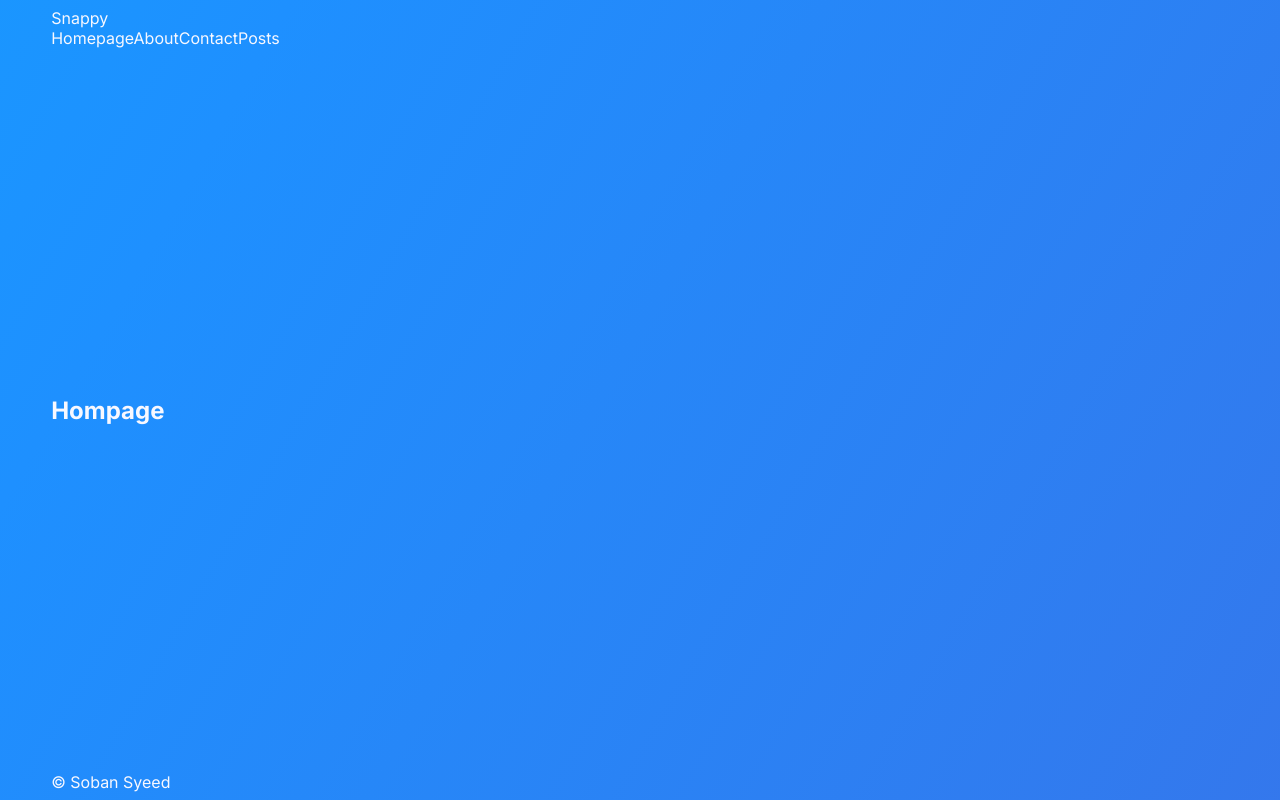
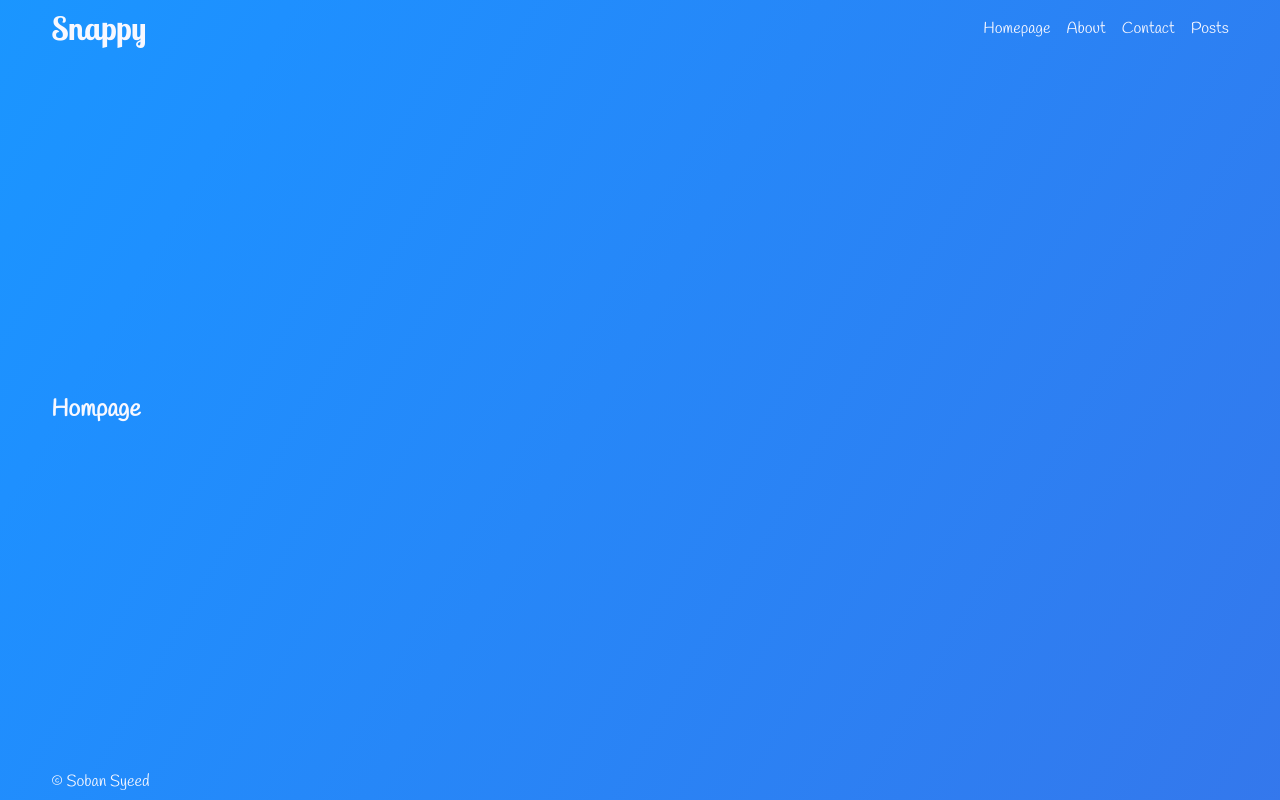
Before and after one commit to SnakyMz/Snappy, a Next.js app: page / in a window 1280 px wide. Built offline with nearby package versions, Linux system fonts and the light colour scheme.

Commit message:
Add fonts

```diff
--- a/src/app/globals.css
+++ b/src/app/globals.css
@@ -25,7 +25,6 @@ body {
   }
 }
 
-
 .container {
   min-height: 100vh;
   display: flex;
--- a/src/app/layout.js
+++ b/src/app/layout.js
@@ -1,9 +1,9 @@
-import { Inter } from 'next/font/google'
+import { Handlee } from 'next/font/google'
 import './globals.css'
 import Navbar from '@/components/navbar/navbar'
 import Footer from '@/components/footer/footer'
 
-const inter = Inter({ subsets: ['latin'] })
+const handlee = Handlee({ subsets: ["latin"], weight: "400" })
 
 export const metadata = {
   title: 'Snappy',
@@ -13,7 +13,7 @@ export const metadata = {
 export default function RootLayout({ children }) {
   return (
     <html lang="en">
-      <body className={inter.className}>
+      <body className={handlee.className}>
         <section className="container">
           <Navbar />
           {children}
--- a/src/components/navbar/navbar.js
+++ b/src/components/navbar/navbar.js
@@ -1,15 +1,19 @@
 import Link from "next/link";
+import { Lobster_Two } from "next/font/google";
+import styles from "./navbar.module.css";
+
+const lobster = Lobster_Two({ subsets: ['latin'], weight: "700" });
 
 export default function Navbar() {
   return (
-    <nav>
-      <div>Snappy</div>
-      <div>
+    <header className={styles.heading}>
+      <div className={`${lobster.className} ${styles.logo}`}>Snappy</div>
+      <nav className={styles.navigation}>
         <Link href="/">Homepage</Link>
         <Link href="/about">About</Link>
         <Link href="/contact">Contact</Link>
         <Link href="/posts">Posts</Link>
-      </div>
-    </nav>
+      </nav>
+    </header>
   )
 }
--- /dev/null
+++ b/src/components/navbar/navbar.module.css
@@ -0,0 +1,15 @@
+.heading {
+  display: flex;
+  justify-content: space-between;
+  align-items: center;
+}
+
+.logo {
+  font-size: 2rem;
+}
+
+.navigation {
+  display: flex;
+  align-items: center;
+  gap: 1rem;
+}
```
